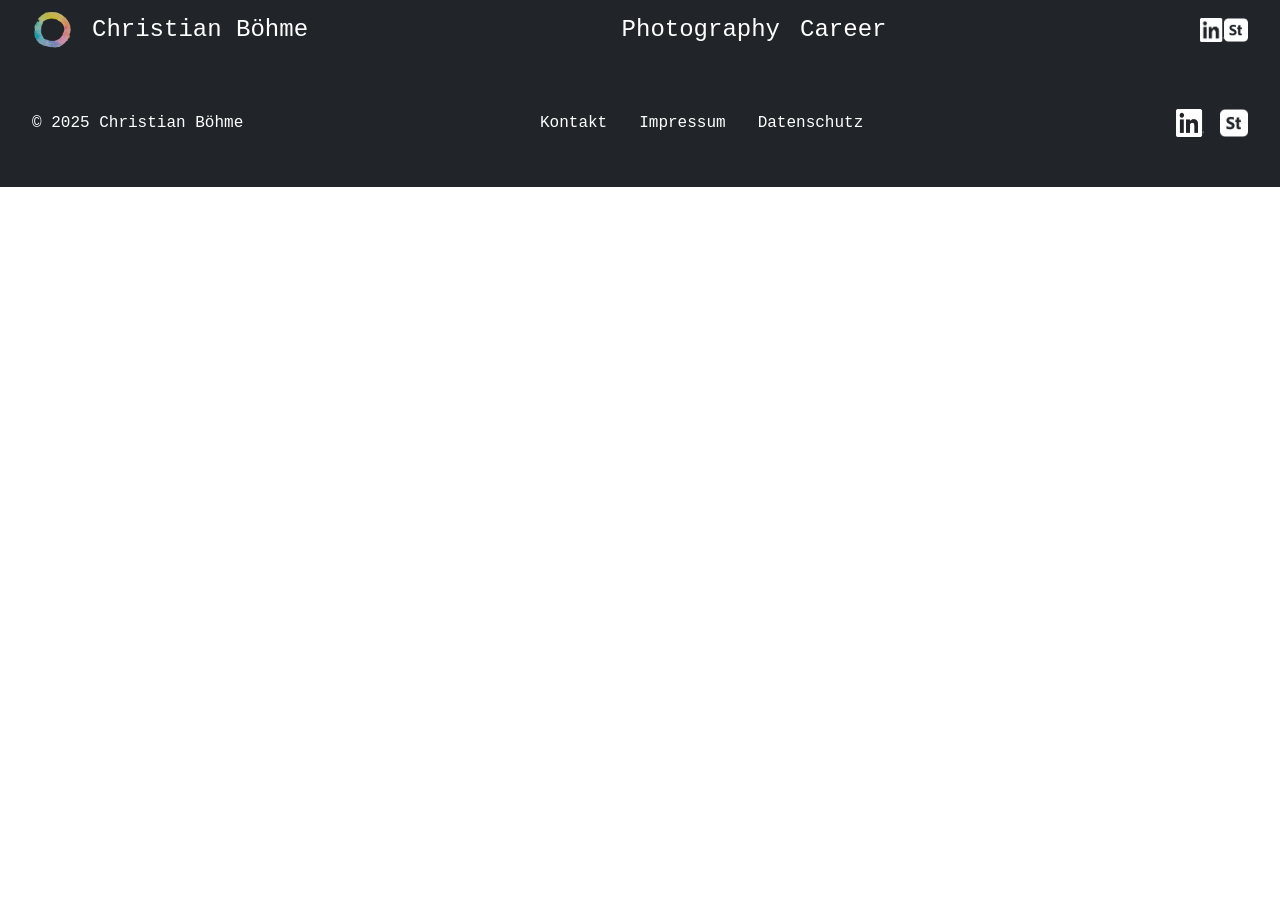
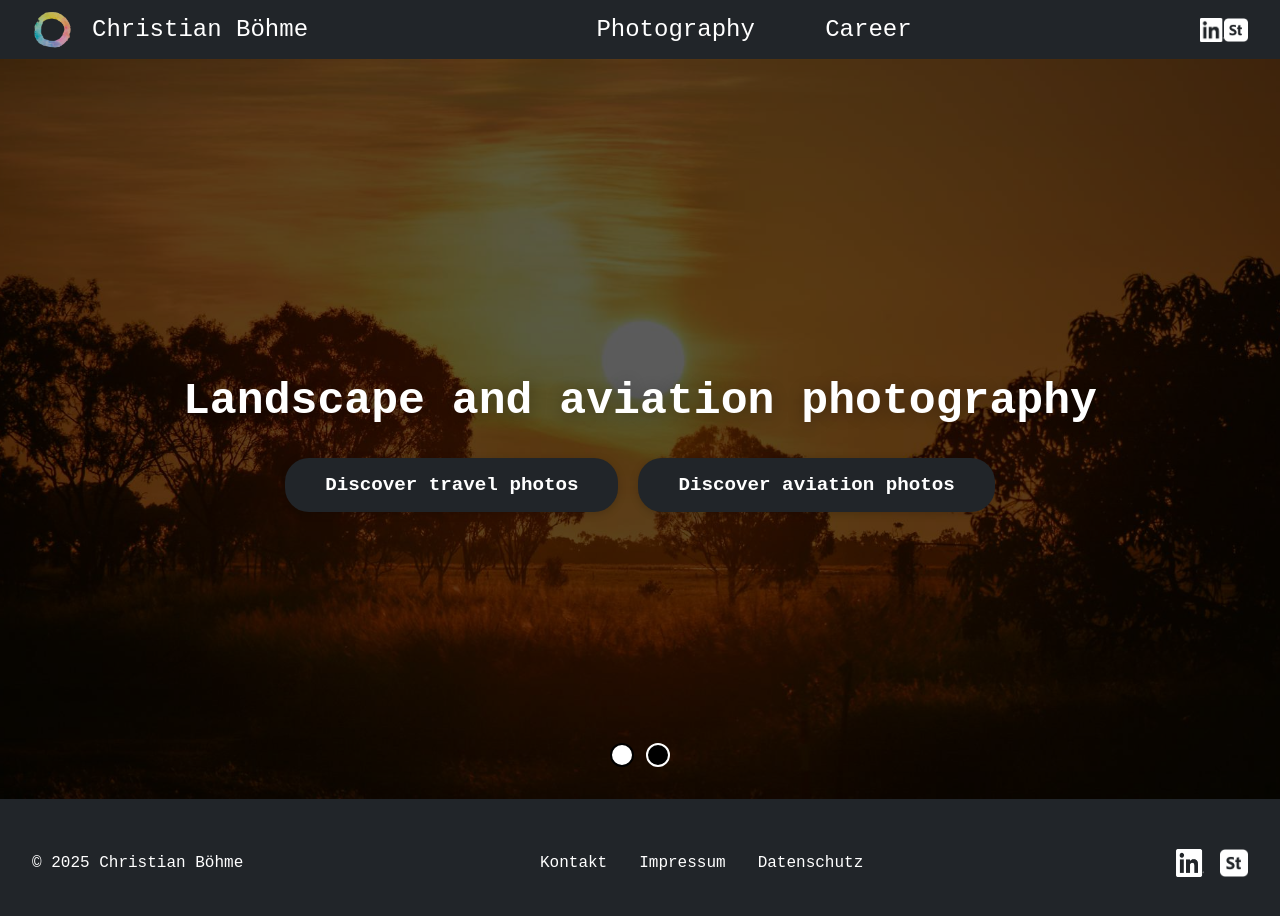
Before and after one commit to WorldChris380/photography, an Angular app: page /photography-home in a window 1280 px wide. Before the commit this address led to /. Shown: the top 916 px of the page. Before the commit the page ends 800 px from the top, so only its background shows below. Built offline with nearby package versions, Linux system fonts and the light colour scheme.

Commit message:
subpages implemented, v0.1

```diff
--- a/src/app/app.routes.ts
+++ b/src/app/app.routes.ts
@@ -1,8 +1,10 @@
 import { Routes } from '@angular/router';
 import { PhotoGallery } from './photo-gallery/photo-gallery';
+import { PhotographyHome } from './photography-home/photography-home';
 
 
 export const routes: Routes = [
   { path: 'gallery', component: PhotoGallery },
+  { path: 'photography-home', component: PhotographyHome },
   // weitere Routen ...
 ];
--- a/src/app/header/header.html
+++ b/src/app/header/header.html
@@ -1,16 +1,27 @@
 <div id="content-limitation">
     <div id="header-content">
         <div id="logo-div">
-            <a routerLink="/">
+            <a routerLink="/photography-home">
                 <img src="assets/img/logos/christian-boehme-logo-512px.png" alt="Logo of Christian Boehme">
                 <h1 id="site-title">Christian Böhme</h1>
             </a>
         </div>
         <nav id="header-navigation">
-            <a class="dark-background menu-link" routerLink="/gallery">Photography
-            </a>
-            <a class="dark-background menu-link" target="_blank" href="https://christian-boehme.com/">Career
-            </a>
+            <ul class="main-menu">
+                <li class="menu-item dropdown">
+                    <a class="menu-link" routerLink="/photography">Photography</a>
+                    <ul class="dropdown-menu">
+                        <a routerLink="/photography-home">Home</a>
+                        <a [routerLink]="['/gallery']" [queryParams]="{ filter: 'travel' }">Landscape Gallery</a>
+                        <a [routerLink]="['/gallery']" [queryParams]="{ filter: 'aviation' }">Aviation Gallery</a>
+                        <a target="_blank"
+                            href="https://stock.adobe.com/de/contributor/211348852/christian-boehme.com?load_type=author&prev_url=detail">Buy
+                            photos</a>
+                    </ul>
+                </li>
+                <a class="dark-background menu-link" target="_blank" href="https://christian-boehme.com/">Career
+                </a>
+            </ul>
         </nav>
         <div id="call-to-actions-header-area">
             <a class="dark-background" target="_blank" href="https://christian-boehme.com/">
--- a/src/app/header/header.scss
+++ b/src/app/header/header.scss
@@ -80,3 +80,78 @@ a {
     width: 24px;
     height: 24px;
 }
+
+.main-menu {
+  list-style: none;
+  margin: 0;
+  padding: 0;
+  display: flex;
+  gap: 2rem;
+}
+
+.menu-item {
+  position: relative;
+}
+
+.menu-link {
+  color: #fff;
+  text-decoration: none;
+  padding: 0.7rem 1.2rem;
+  border-radius: 8px;
+  transition: background 0.2s;
+  display: block;
+}
+
+.menu-link:hover,
+.menu-item:hover > .menu-link {
+  background: #343a40;
+}
+
+.dropdown-menu {
+  display: none;
+  position: absolute;
+  left: 0;
+  top: 100%;
+  min-width: 180px;
+  background: #212529;
+  box-shadow: 0 4px 24px rgba(0,0,0,0.12);
+  border-radius: 0 0 12px 12px;
+  z-index: 10;
+  flex-direction: column;
+  padding: 0.5rem 0;
+}
+
+.dropdown:hover > .dropdown-menu,
+.dropdown:focus-within > .dropdown-menu {
+  display: flex;
+}
+
+.dropdown-menu li {
+  width: 100%;
+}
+
+.dropdown-menu a {
+  color: #fff;
+  text-decoration: none;
+  padding: 0.7rem 1.2rem;
+  display: block;
+  border-radius: 0;
+  transition: background 0.2s;
+}
+
+.dropdown-menu a:hover {
+  background: #3cff00;
+  color: #212529;
+}
+
+@media (max-width: 900px) {
+  .main-menu {
+    flex-direction: column;
+    gap: 0.5rem;
+  }
+  .dropdown-menu {
+    position: static;
+    box-shadow: none;
+    border-radius: 0;
+  }
+}
--- a/src/app/photo-gallery/photo-gallery.ts
+++ b/src/app/photo-gallery/photo-gallery.ts
@@ -1,5 +1,6 @@
 import { Component } from '@angular/core';
 import { CommonModule } from '@angular/common';
+import { ActivatedRoute } from '@angular/router';
 import gallery from '../../assets/gallery.json';
 
 const PAGE_SIZE = 20;
@@ -37,6 +38,16 @@ export class PhotoGallery {
   currentPath: string[] = [];
   page = 1;
   selectedImageIndex: number | null = null;
+
+  constructor(private route: ActivatedRoute) {
+    this.route.queryParams.subscribe(params => {
+      if (params['filter']) {
+        this.selectedFolder = params['filter'];
+        this.currentPath = params['filter'].split('/');
+        this.page = 1;
+      }
+    });
+  }
 
   trackBySrc = (_: number, img: GalleryImage) => img.src;
 
--- a/src/app/photography-home/photography-home.html
+++ b/src/app/photography-home/photography-home.html
@@ -1 +1,16 @@
-<p>photography-home works!</p>
+<div id="photography-home-limitation">
+    <div id="atf">
+        <img id="atf-image" [src]="atfImages[atfIndex]" alt="" />
+        <div class="atf-overlay"></div>
+        <div class="atf-hero-content">
+            <h1>Landscape and aviation photography</h1>
+            <div id="atf-buttons"><button class="atf-hero-btn">Discover travel photos</button>
+                <button class="atf-hero-btn">Discover aviation photos</button>
+            </div>
+        </div>
+        <div class="atf-dots">
+            <span *ngFor="let img of atfImages; let i = index" class="atf-dot" [class.active]="i === atfIndex"
+                (click)="atfIndex = i"></span>
+        </div>
+    </div>
+</div>
--- a/src/app/photography-home/photography-home.scss
+++ b/src/app/photography-home/photography-home.scss
@@ -0,0 +1,99 @@
+#photography-home-limitation {
+  min-height: calc(100vh - 60px);
+}
+
+#atf {
+  position: relative;
+  height: calc(100vh - 60px);
+}
+
+.atf-overlay {
+  position: absolute;
+  top: 0;
+  left: 0;
+  right: 0;
+  bottom: 0;
+  background: rgba(0, 0, 0, 0.641);
+  z-index: 1;
+}
+
+#atf-image {
+  object-fit: cover;
+  width: 100%;
+  height: calc(100vh - 60px);
+}
+
+#atf-buttons {
+  display: flex;
+  gap: 20px;
+}
+
+.atf-dots {
+  position: absolute;
+  left: 0;
+  right: 0;
+  bottom: 32px;
+  display: flex;
+  justify-content: center;
+  gap: 12px;
+  z-index: 2;
+}
+
+.atf-dot {
+  width: 24px;
+  height: 24px;
+  border-radius: 50%;
+  background: rgb(255, 255, 255);
+  border: 2px solid #000000;
+  cursor: pointer;
+  transition: background 0.2s, border-color 0.2s;
+  display: inline-block;
+}
+
+.atf-dot.active {
+  background: #000000;
+  border-color: #ffffff;
+}
+
+.atf-hero-content {
+  position: absolute;
+  top: 50%;
+  left: 0;
+  width: 100%;
+  transform: translateY(-50%);
+  z-index: 2;
+  display: flex;
+  flex-direction: column;
+  align-items: center;
+  text-align: center;
+  pointer-events: none; // Damit nur Button klickbar ist, siehe unten
+}
+
+.atf-hero-content h1 {
+  color: #fff;
+  font-size: 2.8rem;
+  font-weight: 700;
+  margin-bottom: 2rem;
+  text-shadow: 0 2px 16px rgba(0, 0, 0, 0.3);
+  pointer-events: auto;
+}
+
+.atf-hero-btn {
+  background: #212529;
+  color: #fff;
+  border: none;
+  border-radius: 24px;
+  padding: 1rem 2.5rem;
+  font-size: 1.2rem;
+  font-weight: 600;
+  cursor: pointer;
+  box-shadow: 0 2px 8px rgba(0, 0, 0, 0.18);
+  transition: background 0.2s;
+  pointer-events: auto;
+}
+
+.atf-hero-btn:hover {
+  background: #3cff00;
+  color: #212529;
+  transition: all 0.8s;
+}
--- a/src/app/photography-home/photography-home.ts
+++ b/src/app/photography-home/photography-home.ts
@@ -1,11 +1,23 @@
 import { Component } from '@angular/core';
+import { CommonModule } from '@angular/common';
 
 @Component({
   selector: 'app-photography-home',
-  imports: [],
   templateUrl: './photography-home.html',
-  styleUrl: './photography-home.scss'
+  styleUrls: ['./photography-home.scss'],
+  standalone: true,
+  imports: [CommonModule]
 })
 export class PhotographyHome {
+  atfImages = [
+    'assets/img/photography/travel/Costa Rica Hot Springs Tabacon.jpg',
+    'assets/img/photography/travel/australia/Outback Australia.jpg'
+  ];
+  atfIndex = 0;
 
+  ngOnInit() {
+    setInterval(() => {
+      this.atfIndex = (this.atfIndex + 1) % this.atfImages.length;
+    }, 4000); // alle 4 Sekunden wechseln
+  }
 }
--- a/src/index.html
+++ b/src/index.html
@@ -1,13 +1,16 @@
 <!doctype html>
 <html lang="en">
+
 <head>
   <meta charset="utf-8">
   <title>Christian Boehme Photography</title>
   <base href="/">
   <meta name="viewport" content="width=device-width, initial-scale=1">
-  <link rel="icon" type="image/x-icon" href="favicon.ico">
+  <link rel="icon" type="image/x-icon" href="assets/img/logos/christian-boehme-logo-512px.png">
 </head>
+
 <body>
   <app-root></app-root>
 </body>
+
 </html>
```
Also changed, not shown: src/assets/img/photography/travel/australia/Outback Australia.jpg (added).
